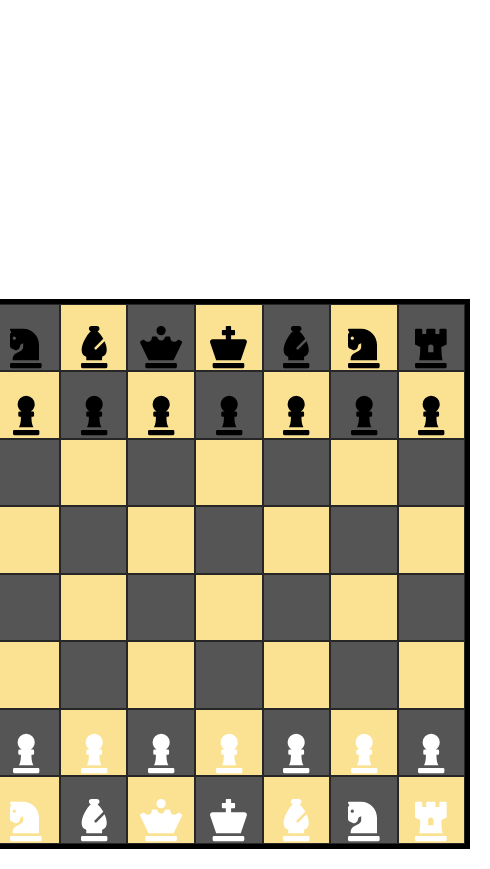
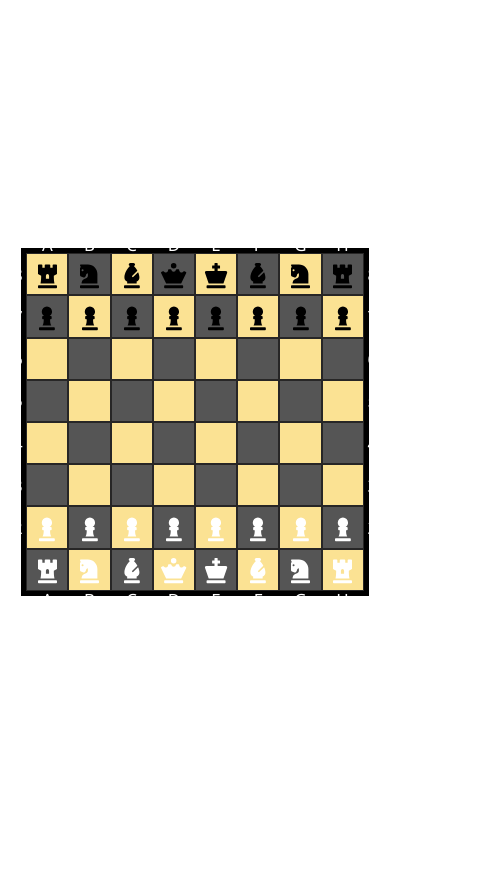
Before and after one commit to CodersCampTeam/Chess-game, a website built with webpack: page src/index.html in a window 390 px wide. Both pictures are taken after a click on the button "Play the game". Shown: the whole page, 490 px wide, since content can reach past the window. After the commit the page ends 844 px from the top, so only its background shows below. Built offline with nearby package versions, Linux system fonts and the light colour scheme.

Commit message:
[#46] Layout
- fix problems with responsiveness of pieces
- add option to swap sidea (black-white)

```diff
--- a/src/controllers/GameController.ts
+++ b/src/controllers/GameController.ts
@@ -19,7 +19,7 @@ class GameController {
         this.gameEngine = new GameEngine();
         this.boardView = new BoardView(this.handleUserClick);
         this.settingsView = new SettingsControls();
-        this.openingView = new OpeningView(this.handleSaveSettings);
+        this.openingView = new OpeningView();
         this.currentPlayer = Colors.WHITE;
         this.updateBoard();
     }
@@ -53,10 +53,6 @@ class GameController {
         this.currentPlayer = this.currentPlayer === Colors.WHITE ? Colors.BLACK : Colors.WHITE;
     }
 
-    private handleSaveSettings(name: string, side: Colors): void {
-        //here handle name and side provided in opening view
-    }
-
     updateBoard(): void {
         this.boardView.render(this.gameEngine.board);
     }
--- a/src/views/OpeningView.ts
+++ b/src/views/OpeningView.ts
@@ -1,8 +1,6 @@
-import { Colors } from '../enums';
-
 class OpeningView {
     element: HTMLDivElement;
-    constructor(private saveSettings: (name: string, side: Colors) => void) {
+    constructor() {
         const modal = document.createElement('div');
         this.element = modal;
         this.setUpOpeningView();
@@ -100,14 +98,16 @@ class OpeningView {
         const layout = document.querySelector('.modal input[name="layout"]:checked') as HTMLInputElement;
         const pieces = document.querySelector('.modal input[name="pieces"]:checked') as HTMLInputElement;
         const side = document.querySelector('.modal input[name="side"]:checked') as HTMLInputElement;
-        const name = document.querySelector('.modal input[name="name"]') as HTMLInputElement;
+        //const name = document.querySelector('.modal input[name="name"]') as HTMLInputElement;
         document
             .querySelector('body')
             ?.classList.remove('body--potter', 'body--gambit', 'body--classic', 'body--modern');
-        document.querySelector('body')?.classList.add(`body--${layout?.value}`, `body--${pieces?.value}`);
+        document
+            .querySelector('body')
+            ?.classList.add(`body--${layout?.value}`, `body--${pieces?.value}`, `body--${side?.value}`);
 
         this.element.classList.add('modal--closed');
-        this.saveSettings(name.value, side.value as Colors);
+        //this.saveSettings(name.value, side.value as Colors);
     }
 
     openModal(): void {
--- a/styles/App.scss
+++ b/styles/App.scss
@@ -58,3 +58,9 @@ body {
         }
     }
 }
+
+@media (max-width: 576px) {
+    body {
+        align-items: center;
+    }
+}
--- a/styles/Board.scss
+++ b/styles/Board.scss
@@ -5,6 +5,9 @@
     width: 80vh;
     height: 80vh;
     position: relative;
+    .body--black & {
+        flex-wrap: wrap-reverse;
+    }
 }
 
 .square {
@@ -41,6 +44,9 @@
 .left-notation,
 .right-notation {
     flex-direction: column;
+    .body--black & {
+        flex-direction: column-reverse;
+    }
     .notation-element {
         width: 5vh;
         height: 10vh;
@@ -93,6 +99,8 @@
         width: 8vh;
         height: 8vh;
         font-size: 5vh;
+        line-height: 8vh;
+        z-index: 1;
     }
     .notation {
         font-size: 2vh;
@@ -114,3 +122,36 @@
         }
     }
 }
+
+@media (max-width: 576px) {
+    #board {
+        width: 40vh;
+        height: 40vh;
+    }
+
+    .square {
+        width: 5vh;
+        height: 5vh;
+        font-size: 3vh;
+        line-height: 5vh;
+    }
+    .notation {
+        font-size: 2vh;
+    }
+
+    .top-notation,
+    .bottom-notation {
+        .notation-element {
+            width: 5vh;
+            height: 2vh;
+        }
+    }
+
+    .left-notation,
+    .right-notation {
+        .notation-element {
+            width: 2vh;
+            height: 5vh;
+        }
+    }
+}
--- a/styles/OpeningView.scss
+++ b/styles/OpeningView.scss
@@ -14,7 +14,7 @@
         position: absolute;
         z-index: 3;
         background-image: url('/static/images/background_gambit.jpg');
-        clip-path: polygon(0 0, 100% 0, 100% 60%, 0 35%);
+        clip-path: polygon(0 0, 100% 0, 100% 60%, 0 40%);
         background-size: cover;
         background-repeat: no-repeat;
         width: 100%;
```
Also changed, not shown: styles/SettingsControls.scss (+0 -12 lines).
